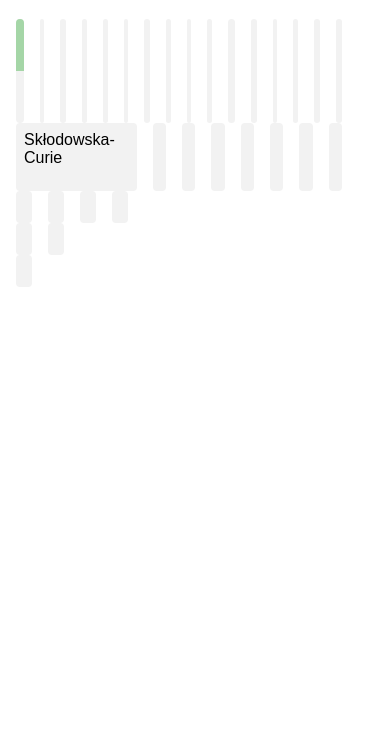
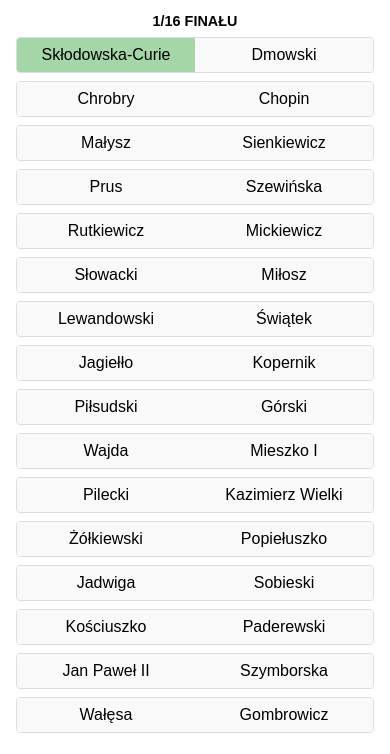
Before and after one commit to Space-Plant/Najwi-kszy-polak, a plain HTML site: page index.html in a window 390 px wide. Both pictures are taken after a click on the element "Skłodowska-Curie". Shown: the part 77-831 px from the top of the page. Drawn offline with Linux system fonts and the light colour scheme.

Commit message:
Update index.html

```diff
--- a/index.html
+++ b/index.html
@@ -5,23 +5,57 @@
   <title>Gra eliminacyjna</title>
   <style>
     body { font-family: sans-serif; margin: 0; padding: 1em; }
-    h1 { text-align: center; }
-    .bracket { display: flex; flex-wrap: nowrap; overflow-x: auto; }
-    .round { display: flex; flex-direction: column; margin-right: 1em; }
-    .match { margin-bottom: 1em; background: #f2f2f2; border-radius: 4px; overflow: hidden; }
-    .team { padding: 0.5em; cursor: pointer; }
-    .team.selected { background: #a5d6a7; }
-    #champion { margin-top: 2em; font-size: 1.2em; text-align: center; font-weight: bold; }
+    h1 { text-align: center; margin-bottom: 0.5em; }
+    .bracket {
+      display: grid;
+      grid-template-columns: repeat(5, 1fr);
+      gap: 1em;
+    }
+    .round {
+      display: flex;
+      flex-direction: column;
+    }
+    .round-title {
+      text-align: center;
+      font-weight: bold;
+      margin-bottom: 0.5em;
+      font-size: 0.9em;
+      text-transform: uppercase;
+    }
+    .match {
+      display: flex;
+      margin-bottom: 0.5em;
+      border: 1px solid #ddd;
+      border-radius: 4px;
+      overflow: hidden;
+    }
+    .team {
+      flex: 1;
+      padding: 0.5em;
+      text-align: center;
+      cursor: pointer;
+      background: #f9f9f9;
+      transition: background 0.2s;
+    }
+    .team.selected {
+      background: #a5d6a7;
+    }
+    #champion {
+      margin-top: 1.5em;
+      text-align: center;
+      font-size: 1.2em;
+      font-weight: bold;
+    }
     @media (max-width: 600px) {
-      .bracket { flex-direction: column; }
-      .round { flex-direction: row; overflow-x: auto; }
-      .match { margin-right: 1em; margin-bottom: 0; }
+      .bracket {
+        grid-template-columns: 1fr;
+      }
     }
   </style>
 </head>
 <body>
   <h1>Gra eliminacyjna</h1>
-  <div class="bracket" id="bracket"></div>
+  <div id="bracket" class="bracket"></div>
   <div id="champion"></div>
   <script>
     const participants = [
@@ -41,28 +75,42 @@
       'Kościuszko','Paderewski',
       'Jan Paweł II','Szymborska',
       'Wałęsa','Gombrowicz'
-    ];function createBracket(list) {
+    ];const roundNames = [
+  '1/16 Finału',
+  '1/8 Finału',
+  'Ćwierćfinał',
+  'Półfinał',
+  'Finał'
+];
+
+function createBracket(list) {
   const bracket = document.getElementById('bracket');
   const rounds = [];
   let current = list.slice();
   rounds.push(current);
   while (current.length > 2) {
-    current = Array(current.length / 2).fill(null);
+    current = Array(current.length / 2).fill('');
     rounds.push(current);
   }
 
   rounds.forEach((roundTeams, roundIndex) => {
     const roundEl = document.createElement('div');
     roundEl.className = 'round';
-    const matches = roundTeams.length / 2;
-    for (let m = 0; m < matches; m++) {
+
+    const titleEl = document.createElement('div');
+    titleEl.className = 'round-title';
+    titleEl.textContent = roundNames[roundIndex] || '';
+    roundEl.appendChild(titleEl);
+
+    const matchesCount = Math.ceil(roundTeams.length / 2);
+    for (let m = 0; m < matchesCount; m++) {
       const matchEl = document.createElement('div');
       matchEl.className = 'match';
       for (let i = 0; i < 2; i++) {
         const teamEl = document.createElement('div');
         teamEl.className = 'team';
-        const name = roundTeams[m * 2 + i];
-        teamEl.textContent = name || '';
+        const name = roundTeams[m * 2 + i] || '';
+        teamEl.textContent = name;
         teamEl.addEventListener('click', () => selectTeam(roundIndex, m, i));
         matchEl.appendChild(teamEl);
       }
@@ -75,16 +123,17 @@
 function selectTeam(roundIndex, matchIndex, teamIndex) {
   const bracket = document.getElementById('bracket');
   const rounds = bracket.querySelectorAll('.round');
-  const currentMatch = rounds[roundIndex].children[matchIndex];
+  const currentMatch = rounds[roundIndex].querySelectorAll('.match')[matchIndex];
   const teams = currentMatch.querySelectorAll('.team');
   teams.forEach((team, idx) => {
     team.classList.toggle('selected', idx === teamIndex);
   });
   const winner = teams[teamIndex].textContent;
-  if (roundIndex + 1 < rounds.length) {
-    const nextMatch = rounds[roundIndex + 1].children[Math.floor(matchIndex / 2)];
-    const nextTeams = nextMatch.querySelectorAll('.team');
+  const nextRoundIndex = roundIndex + 1;
+  if (nextRoundIndex < rounds.length) {
+    const nextMatchEl = rounds[nextRoundIndex].querySelectorAll('.match')[Math.floor(matchIndex / 2)];
     const slot = matchIndex % 2;
+    const nextTeams = nextMatchEl.querySelectorAll('.team');
     nextTeams[slot].textContent = winner;
   } else {
     document.getElementById('champion').textContent = 'Zwycięzca: ' + winner;
```
